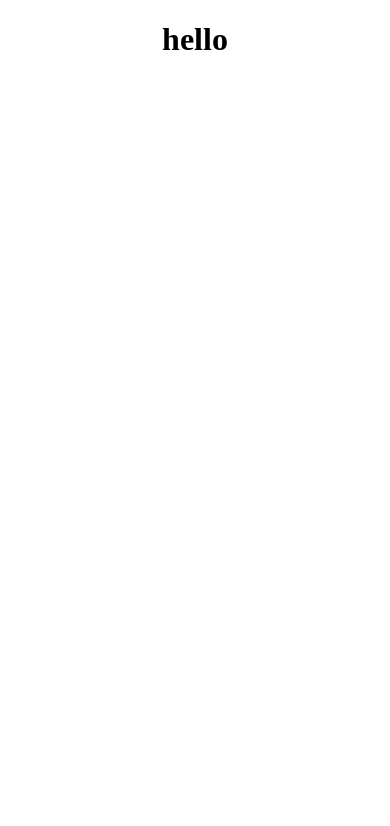
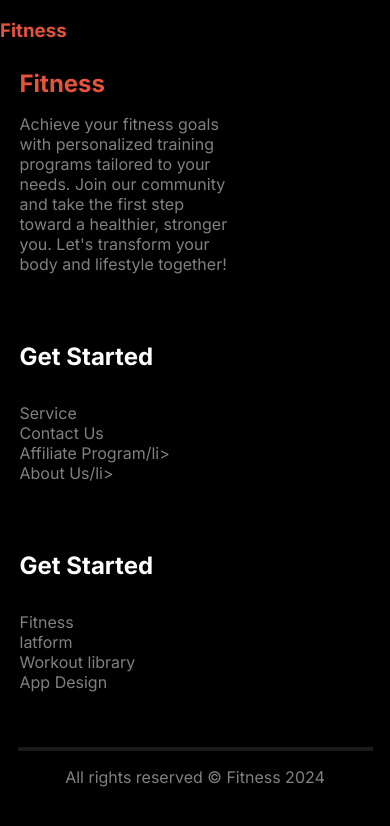
Before and after one commit to nurnewas/R-B10A2-Versatile-Ui, a plain HTML site: page index.html in a window 390 px wide. Drawn offline with Linux system fonts and the light colour scheme.

Commit message:
footer sectiopn with responsivice

```diff
--- a/index.html
+++ b/index.html
@@ -1,22 +1,52 @@
 <!DOCTYPE html>
 <html lang="en">
-<head>
-    <meta charset="UTF-8">
-    <meta name="viewport" content="width=device-width, initial-scale=1.0">
-    <title>Document</title>
-    <link rel="stylesheet" href="style/style.css">
-</head>
-<body>
+  <head>
+    <meta charset="UTF-8" />
+    <meta name="viewport" content="width=device-width, initial-scale=1.0" />
+    <title>Fitness</title>
+    <link rel="stylesheet" href="style/style.css" />
+  </head>
+  <body class="body">
     <header>
-            <h1>hello </h1>
+      <nav class="navbar">
+        <h3 class="brand-name primary-color">Fitness</h3>
+      </nav>
     </header>
 
-    <main>
-
-    </main>
+    <main></main>
 
     <footer>
-
+      <div class="main-footer-sec">
+        <div class="left-footer">
+          <h4 class="footer-tittle-left primary-color">Fitness</h4>
+          <p class="footer-description secondary-color">
+            Achieve your fitness goals with personalized training programs
+            tailored to your needs. Join our community and take the first step
+            toward a healthier, stronger you. Let's transform your body and
+            lifestyle together!
+          </p>
+        </div>
+        <div class="middle-footer">
+          <h4 class="footer-tittle-middle">Get Started</h4>
+          <ul class="secondary-color">
+            <li>Service</li>
+            <li>Contact Us</li>
+            <li>Affiliate Program/li>
+            <li>About Us/li>
+          </ul>
+        </div>
+        <div class="right-footer">
+          <h4 class="footer-tittle-right">Get Started</h4>
+          <ul class="secondary-color">
+            <li>Fitness</li>
+            <li>latform</a></li>
+            <li>Workout library</a></li>
+            <li>App Design</li>
+          </ul>
+        </div>
+      </div>
+      <hr class="footer-horizontal-row">
+      <p class="footer-end secondary-color">All rights reserved &copy; Fitness 2024</p>
     </footer>
-</body>
+  </body>
 </html>
--- a/style/style.css
+++ b/style/style.css
@@ -1,5 +1,86 @@
-h1 {
+/* Inter Font Awesome */
+@import url("https://fonts.googleapis.com/css2?family=Inter:ital,opsz,wght@0,14..32,100..900;1,14..32,100..900&display=swap");
+/* Apply All The Things */
+.body {
+  color: #fff;
+  background: rgb(0, 0, 0);
+  font-family: "Inter", sans-serif;
+  margin: 0px auto;
+  padding: 0px;
+  max-width: 1340px;
+  box-sizing: border-box;
+}
+
+/* Shared Library - CSS */
+
+.primary-color {
+  color: #e6533c;
+}
+.secondary-color {
+  color: rgba(255, 255, 255, 0.5);
+}
+
+/* footer Section */
+.main-footer-sec {
+  display: flex;
+  justify-content: space-around;
+}
+.left-footer {
+  width: 31%;
+}
+.footer-tittle-left {
+  font-size: 4rem;
+  font-weight: 800px;
+  margin-block-start: 0.5rem;
+  margin-block-end: 0.5rem;
+}
+.footer-tittle-middle,
+.footer-tittle-right {
+    font-size: 2rem;
+}
+
+.middle-footer ul,
+.right-footer ul {
+  list-style-type: none;
+  padding: 0;
+}
+
+
+.footer-horizontal-row {
+    width: 90%;
+    margin-bottom: 10px;
+    border: 2px solid rgba(255, 255, 255, 0.1);
+  }
+  .footer-end {
+    text-align: center;
+    justify-content: center;
     align-items: center;
-    justify-content: center;
-    text-align: center;
+    margin-bottom: 35px;
+  }
+
+/* footer responsive  */
+
+@media screen and (max-width: 768px) {
+  .main-footer-sec {
+    flex-direction: column;
+    align-items: center;
+    margin: 5%;
+  }
+  .left-footer,
+  .middle-footer,
+  .right-footer {
+    width: 100%;
+    margin-bottom: 20px;
+  }
+  .footer-tittle-left,
+  .footer-tittle-middle,
+  .footer-tittle-right {
+    font-size: 1.5rem;
+  }
+  .footer-description {
+    width: 60%;
+    justify-content: start;
+    align-items: start;
+  }
+
 }
```
